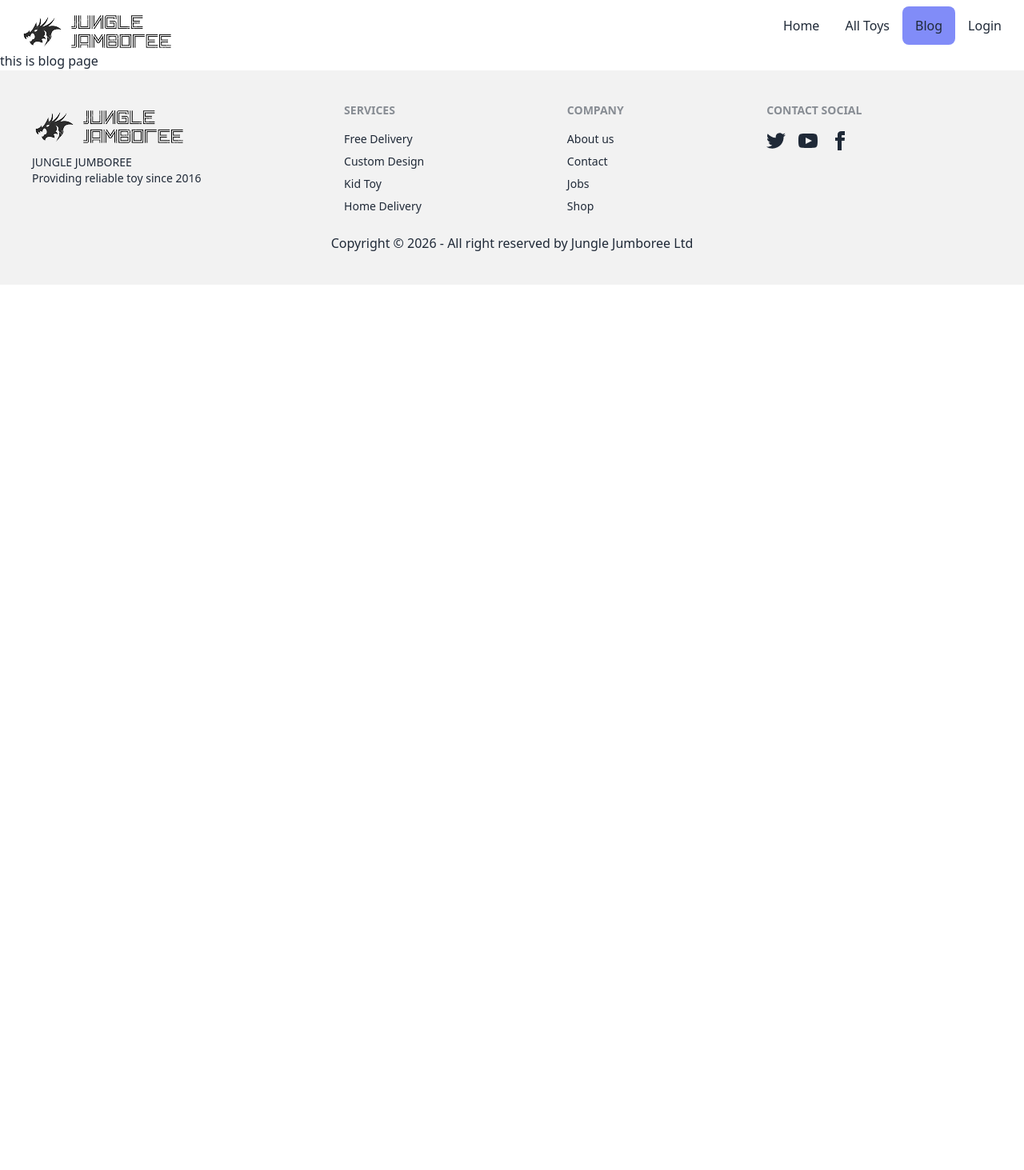
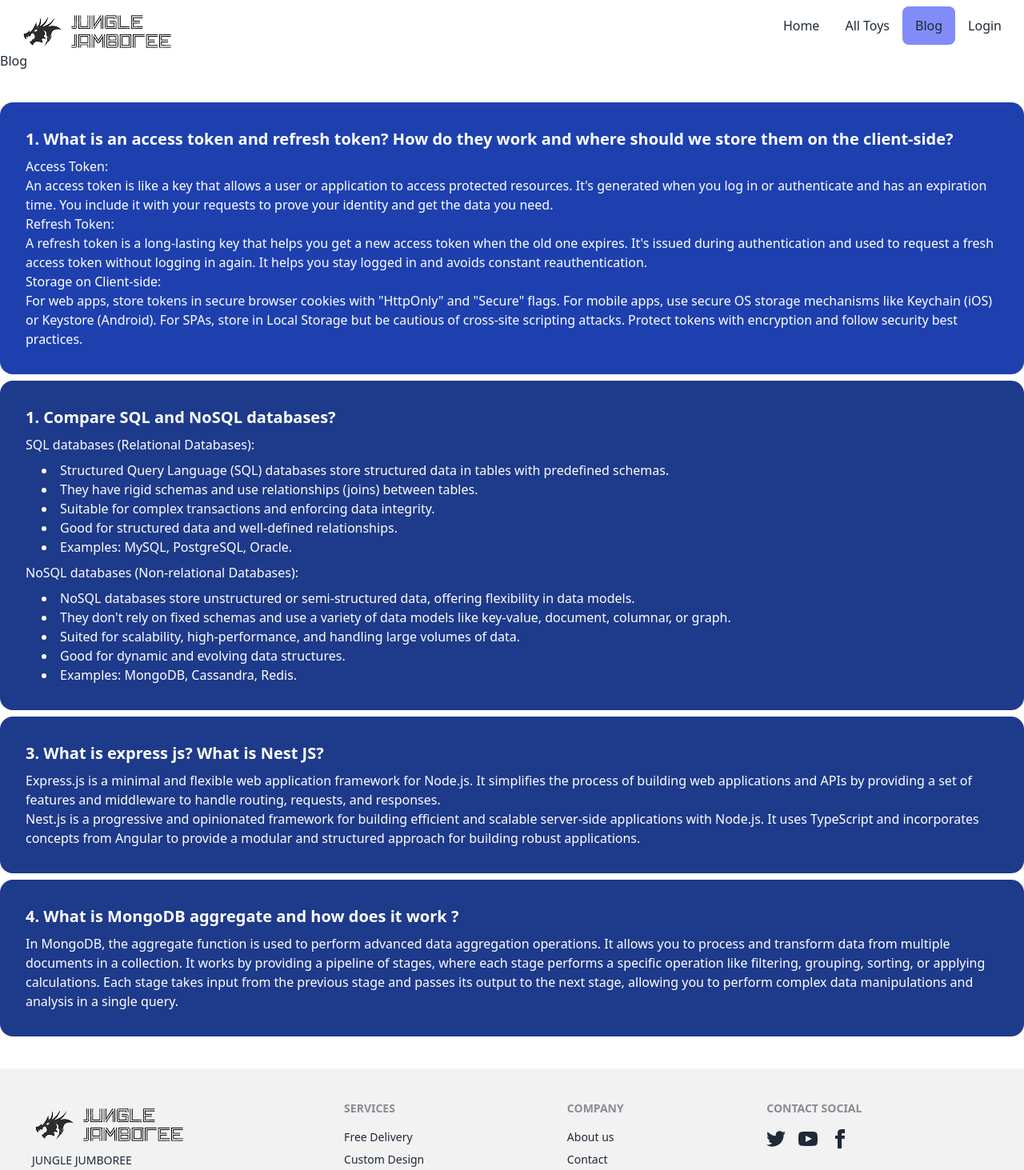
Before and after one commit to REFATBHUYAN/Jungle-Junction, a React (Vite) app: page /blog in a window 1280 px wide. Shown: the top 1463 px of the page at 80% size. Before the commit the page ends 800 px from the top, so only its background shows below. Built offline with nearby package versions, Linux system fonts and the light colour scheme; no server answers.

Commit message:
blog section added

```diff
--- a/src/pages/all toys/AllToys.jsx
+++ b/src/pages/all toys/AllToys.jsx
@@ -20,17 +20,10 @@ const AllToys = () => {
         setAllToys(data);
       });
   };
-  // useEffect(() => {
-  //   fetch(`http://localhost:5000/search/${search}`)
-  //     .then((res) => res.json())
-  //     .then((data) => {
-  //       setAllToys(data);
-  //     });
-  // }, [search]);
 
   return (
     <div>
-      <h1>this is all toys page {toys.length}</h1>
+      <h1 className="">this is all toys page {toys.length}</h1>
       <form onSubmit={handleSearch}>
         <div className="form-control w-full mx-auto max-w-xs">
           <div className="flex gap-2">
--- a/src/pages/blog/Blog.jsx
+++ b/src/pages/blog/Blog.jsx
@@ -1,11 +1,99 @@
-import React from 'react';
+import React from "react";
 
 const Blog = () => {
-    return (
-        <div>
-            <h1>this is blog page </h1>
+  return (
+    <div>
+      <h1 className="">Blog</h1>
+      <div className="grid grid-cols-1 my-10 gap-2">
+        <div className="card w-full bg-blue-800 text-primary-content">
+          <div className="card-body">
+            <h2 className="card-title">
+              1. What is an access token and refresh token? How do they work and
+              where should we store them on the client-side?
+            </h2>
+            <p>
+              Access Token: <br /> An access token is like a key that allows a
+              user or application to access protected resources. It's generated
+              when you log in or authenticate and has an expiration time. You
+              include it with your requests to prove your identity and get the
+              data you need. <br /> Refresh Token: <br /> A refresh token is a
+              long-lasting key that helps you get a new access token when the
+              old one expires. It's issued during authentication and used to
+              request a fresh access token without logging in again. It helps
+              you stay logged in and avoids constant reauthentication. <br />{" "}
+              Storage on Client-side: <br /> For web apps, store tokens in
+              secure browser cookies with "HttpOnly" and "Secure" flags. For
+              mobile apps, use secure OS storage mechanisms like Keychain (iOS)
+              or Keystore (Android). For SPAs, store in Local Storage but be
+              cautious of cross-site scripting attacks. Protect tokens with
+              encryption and follow security best practices.
+            </p>
+          </div>
         </div>
-    );
+        <div className="card w-full bg-blue-900 text-primary-content">
+          <div className="card-body">
+            <h2 className="card-title">1. Compare SQL and NoSQL databases?</h2>
+            <p>SQL databases (Relational Databases):</p>
+            <ul className="list-inside list-disc pl-5">
+              <li>
+                Structured Query Language (SQL) databases store structured data
+                in tables with predefined schemas.
+              </li>
+              <li>
+                They have rigid schemas and use relationships (joins) between
+                tables.
+              </li>
+              <li>
+                Suitable for complex transactions and enforcing data integrity.
+              </li>
+              <li>Good for structured data and well-defined relationships.</li>
+              <li>Examples: MySQL, PostgreSQL, Oracle.</li>
+            </ul>
+            <p>NoSQL databases (Non-relational Databases):</p>
+            <ul className="list-inside list-disc pl-5">
+              <li>
+                NoSQL databases store unstructured or semi-structured data,
+                offering flexibility in data models.
+              </li>
+              <li>
+                They don't rely on fixed schemas and use a variety of data
+                models like key-value, document, columnar, or graph.
+              </li>
+              <li>
+                Suited for scalability, high-performance, and handling large
+                volumes of data.
+              </li>
+              <li>Good for dynamic and evolving data structures.</li>
+              <li>Examples: MongoDB, Cassandra, Redis.</li>
+            </ul>
+          </div>
+        </div>
+        <div className="card w-full bg-blue-900 text-primary-content">
+          <div className="card-body">
+            <h2 className="card-title">
+              3. What is express js? What is Nest JS?
+            </h2>
+            <p>
+              Express.js is a minimal and flexible web application framework for
+              Node.js. It simplifies the process of building web applications
+              and APIs by providing a set of features and middleware to handle
+              routing, requests, and responses. <br /> Nest.js is a progressive and
+              opinionated framework for building efficient and scalable
+              server-side applications with Node.js. It uses TypeScript and
+              incorporates concepts from Angular to provide a modular and
+              structured approach for building robust applications.
+            </p>
+          </div>
+        </div>
+        <div className="card w-full bg-blue-900 text-primary-content">
+          <div className="card-body">
+            <h2 className="card-title">4. What is MongoDB aggregate and how does it work ?</h2>
+            <p>In MongoDB, the aggregate function is used to perform advanced data aggregation operations. It allows you to process and transform data from multiple documents in a collection. It works by providing a pipeline of stages, where each stage performs a specific operation like filtering, grouping, sorting, or applying calculations. Each stage takes input from the previous stage and passes its output to the next stage, allowing you to perform complex data manipulations and analysis in a single query.</p>
+          </div>
+        </div>
+      </div>
+    </div>
+  );
 };
 
 export default Blog;
```
